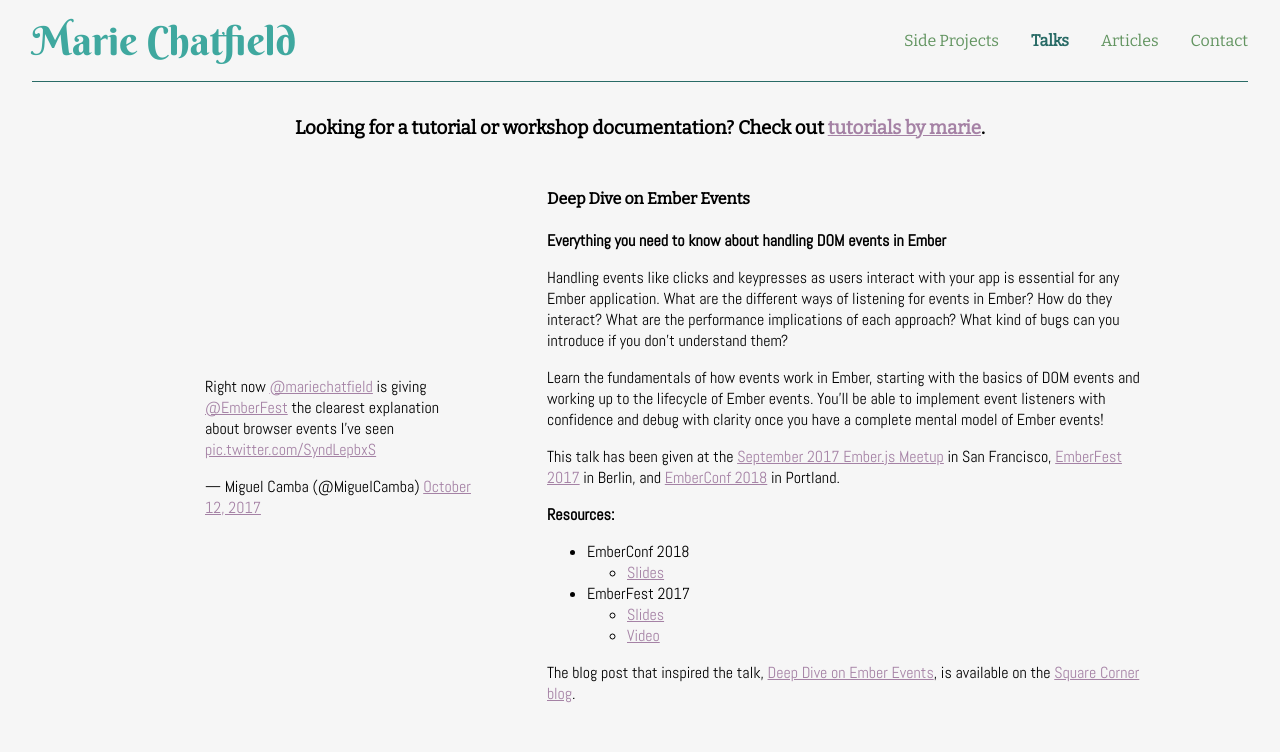
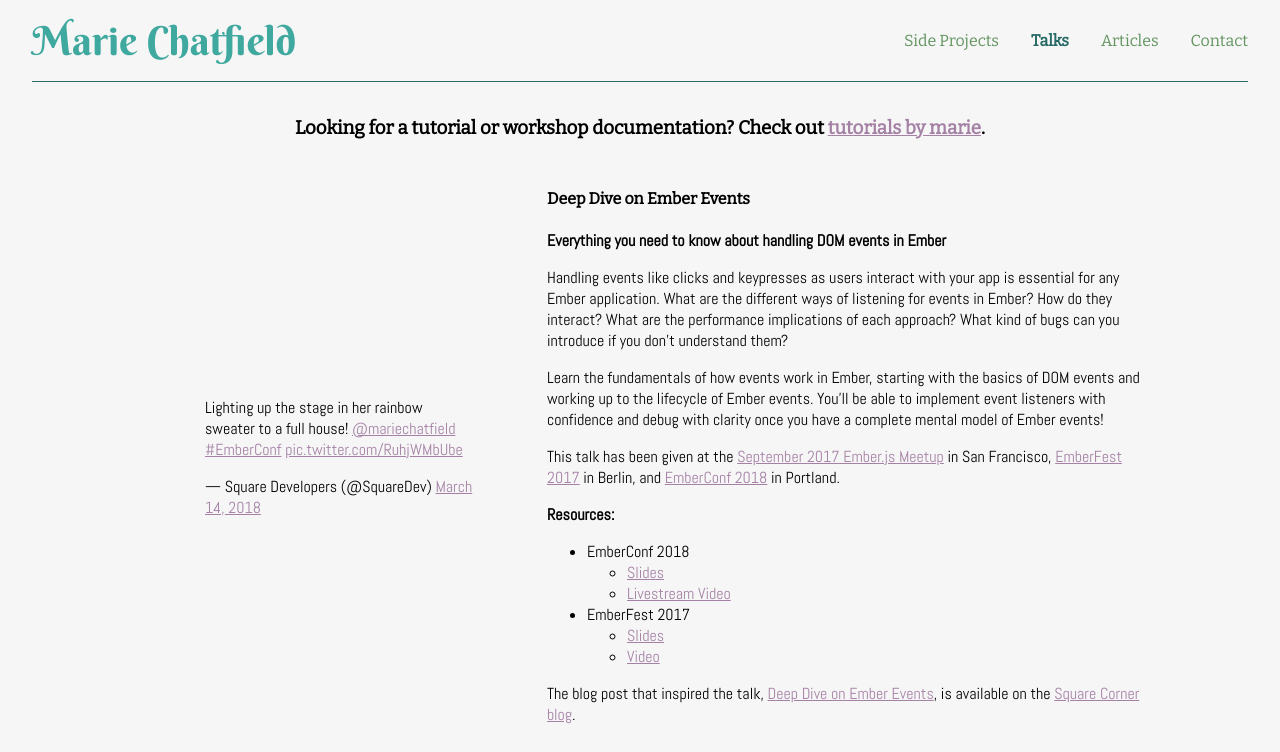
Before and after one commit to mchat/mchat.github.io, a Jekyll site: the page built from talks/index.md, in a window 1280 px wide and 900 px high, cut to the strip 0-752 px from the top of the window. Built offline with Jekyll 4.4.1, drawn with Linux system fonts in a browser that asks for light colours; nearby versions of some CDN libraries; comment, search, counter and statistics services are not loaded.

Commit message:
Add EmberConf livestream.

```diff
--- a/talks/index.md
+++ b/talks/index.md
@@ -9,7 +9,7 @@
 
 <div id="ember-events" class="content__section">
   <div class="content__section__media content__section__media--small">
-    <blockquote class="twitter-tweet" data-lang="en"><p lang="en" dir="ltr">Right now <a href="https://twitter.com/mariechatfield?ref_src=twsrc%5Etfw">@mariechatfield</a> is giving <a href="https://twitter.com/EmberFest?ref_src=twsrc%5Etfw">@EmberFest</a> the clearest explanation about browser events I&#39;ve seen <a href="https://t.co/SyndLepbxS">pic.twitter.com/SyndLepbxS</a></p>&mdash; Miguel Camba (@MiguelCamba) <a href="https://twitter.com/MiguelCamba/status/918491127577284608?ref_src=twsrc%5Etfw">October 12, 2017</a></blockquote>
+    <blockquote class="twitter-tweet" data-conversation="none" data-lang="en"><p lang="en" dir="ltr">Lighting up the stage in her rainbow sweater to a full house! <a href="https://twitter.com/mariechatfield?ref_src=twsrc%5Etfw">@mariechatfield</a> <a href="https://twitter.com/hashtag/EmberConf?src=hash&amp;ref_src=twsrc%5Etfw">#EmberConf</a> <a href="https://t.co/RuhjWMbUbe">pic.twitter.com/RuhjWMbUbe</a></p>&mdash; Square Developers (@SquareDev) <a href="https://twitter.com/SquareDev/status/974024065324216320?ref_src=twsrc%5Etfw">March 14, 2018</a></blockquote>
   </div>
 
   <div class="content__section__text content__section__text--align-title" markdown="block">
@@ -28,6 +28,7 @@
 
 + EmberConf 2018
   - [Slides](https://drive.google.com/open?id=1tI4_GJesVIiH1QXsHtjyT6NAyt0kip47)
+  - [Livestream Video](https://www.youtube.com/watch?time_continue=14451&v=bt9MRkf5Mus)
 + EmberFest 2017
   - [Slides](https://drive.google.com/open?id=0B6Gxc6eHorNkcndnelZEb2h4YlU)
   - [Video](https://pusher.com/sessions/meetup/emberfest/deep-dive-on-ember-events)
```
